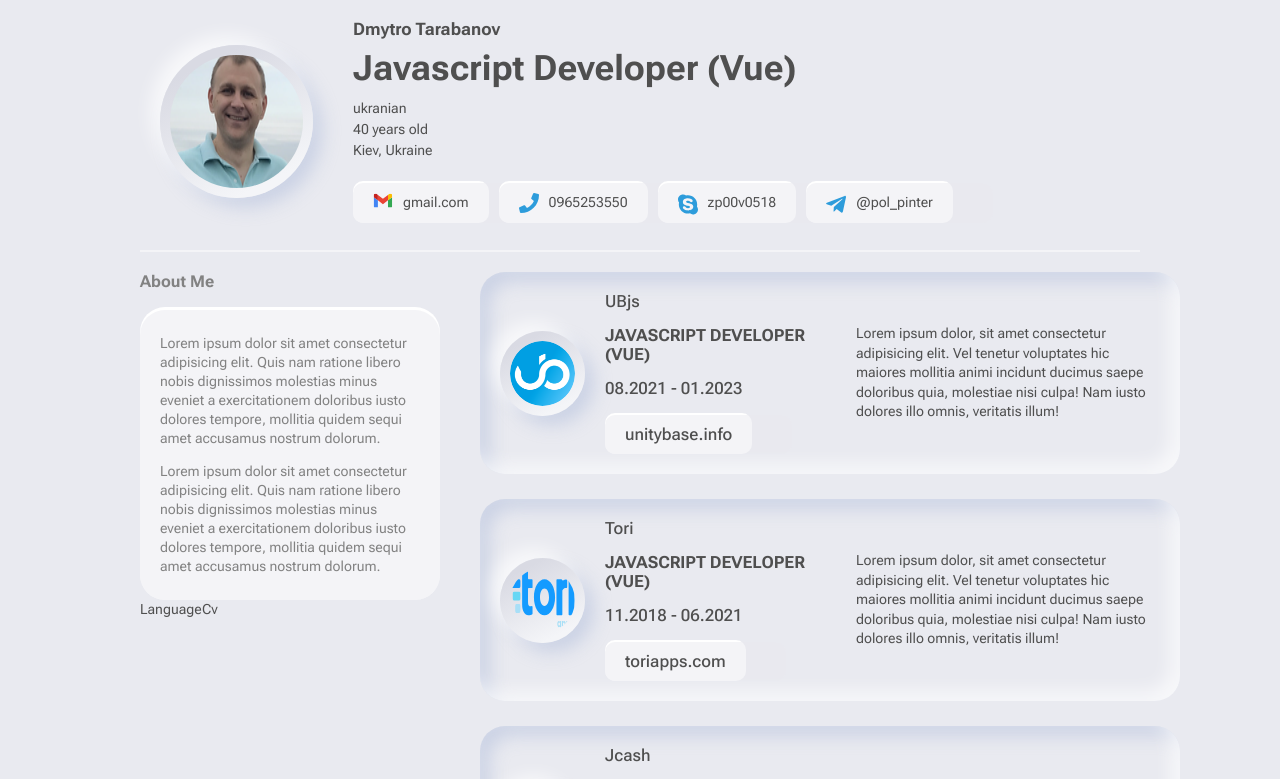
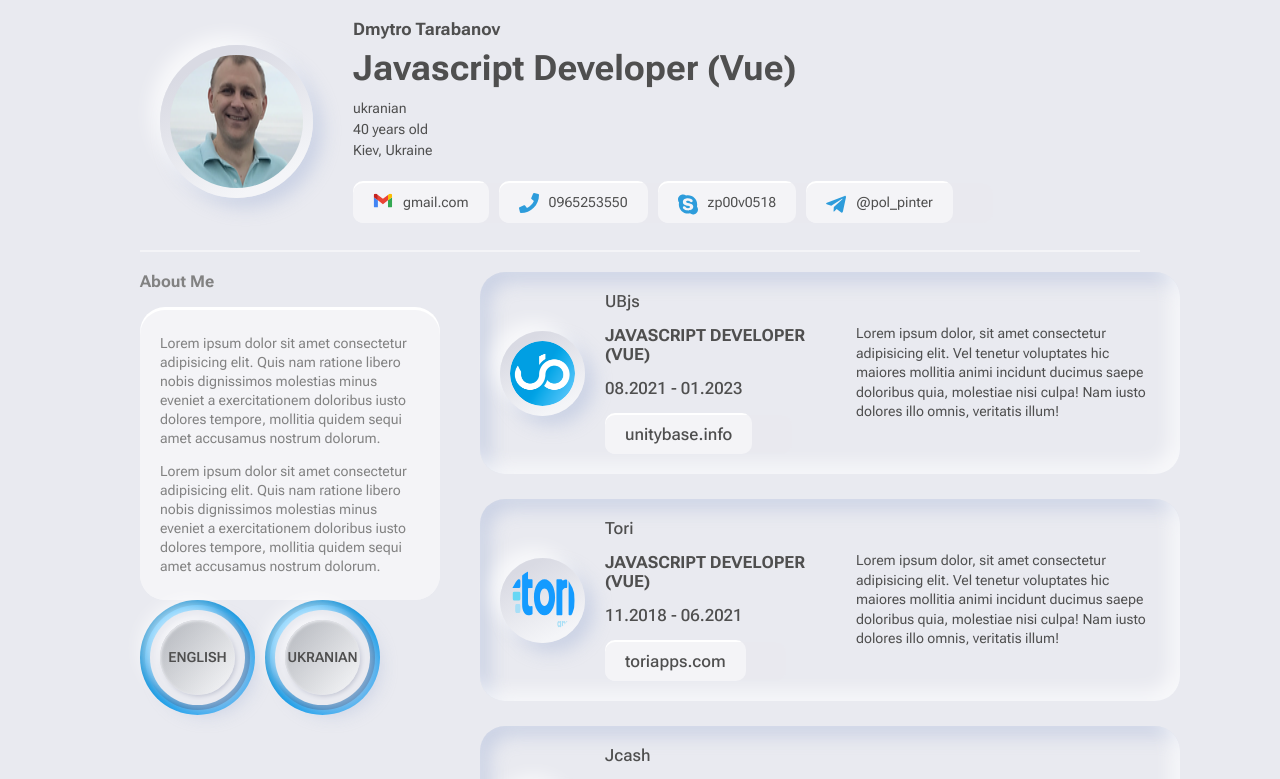
Before and after one commit to zp00v0518/cv-neo, a Vue app: page / in a window 1280 px wide. Shown: the top 779 px of the page. Built offline with nearby package versions, Linux system fonts and the light colour scheme.

Commit message:
created lang component

```diff
--- a/src/assets/main.css
+++ b/src/assets/main.css
@@ -1,9 +1,9 @@
 :root {
-    --bg--light: #E9EAF0;
+    --bg-light: #E9EAF0;
     --txt-primary-color-light: #4F4F4F;
     --txt-secondary-color-light: #828282;
 
-    --bg-primary: var(--bg--light);
+    --bg-primary: var(--bg-light);
     --txt-primary-color: var(--txt-primary-color-light);
     --txt-secondary-color: var(--txt-secondary-color-light);
 
--- a/src/components/atoms/LanguageCv/LanguageCv.vue
+++ b/src/components/atoms/LanguageCv/LanguageCv.vue
@@ -1,13 +1,67 @@
 <template>
-  LanguageCv
+  <div class="lang">
+    <div class="lang--cover">
+      <div class="lang--wrap">
+        <div class="lang__name">{{ name.toUpperCase() }}</div>
+      </div>
+    </div>
+  </div>
 </template>
 
 <script>
 export default {
-  name: 'LanguageCv'
+  name: 'LanguageCv',
+  props: {
+    name: {
+      type: String,
+      default: '',
+      required: true
+    }
+  }
 }
 </script>
 
 <style>
+.lang {
+  --padding-lang: var(--padding);
+  background: green;
+  border-radius: 100%;
+  padding: calc(var(--padding-lang) / 2);
+  aspect-ratio: 1;
+  background: linear-gradient(318.21deg, #11a8fd 14.05%, #0081c9 85.29%);
+}
+.lang--cover {
+  border-radius: 100%;
+  padding: calc(var(--padding-lang) / 2);
+  aspect-ratio: 1;
+  background: linear-gradient(320.66deg, #005ea3 14.75%, #11a8fd 84.81%);
+}
 
+.lang--wrap {
+  border-radius: 100%;
+  padding: var(--padding-lang);
+  aspect-ratio: 1;
+  background: var(--bg-primary);
+  box-shadow: -9.15368px -9.15368px 18.3074px rgba(255, 255, 255, 0.7),
+    9.15368px 9.15368px 18.3074px rgba(189, 200, 223, 0.7);
+}
+.lang__name {
+  display: flex;
+  justify-content: center;
+  align-items: center;
+  padding: var(--padding-lang);
+  font-weight: 600;
+  /* letter-spacing: 0.1rem; */
+  border-radius: 100%;
+  background: linear-gradient(
+      129.67deg,
+      rgba(122, 127, 133, 0.4) 14.52%,
+      rgba(255, 255, 255, 0.4) 100%
+    ),
+    linear-gradient(133.76deg, #e6e7ed -18.17%, #f7f8fa 140.27%);
+  box-shadow: -1.83074px -2.7461px 7.32294px #fafafc,
+    0.915368px 0.915368px 4.57684px #b1b5c6,
+    inset 0.915368px 0.915368px 2.7461px #ebecf0;
+  aspect-ratio: 1;
+}
 </style>
--- a/src/components/moleculs/LanguageList/LanguageList.vue
+++ b/src/components/moleculs/LanguageList/LanguageList.vue
@@ -1,6 +1,10 @@
 <template>
-  <section>
-    <LanguageCv v-for="(item, index) in list" :key="index"></LanguageCv>
+  <section class="lang-list">
+    <LanguageCv
+      v-for="(item, index) in list"
+      :key="index"
+      :name="item.name"
+    ></LanguageCv>
   </section>
 </template>
 
@@ -12,10 +16,16 @@ export default {
   components: {LanguageCv},
   data() {
     return {
-      list: [{}]
+      list: [{name: 'english'}, {name: 'ukranian'}]
     }
   }
 }
 </script>
 
-<style></style>
+<style>
+.lang-list {
+    display: grid;
+    grid-template-columns: repeat(auto-fill, 115px);
+    column-gap: var(--padding);
+}
+</style>
```
